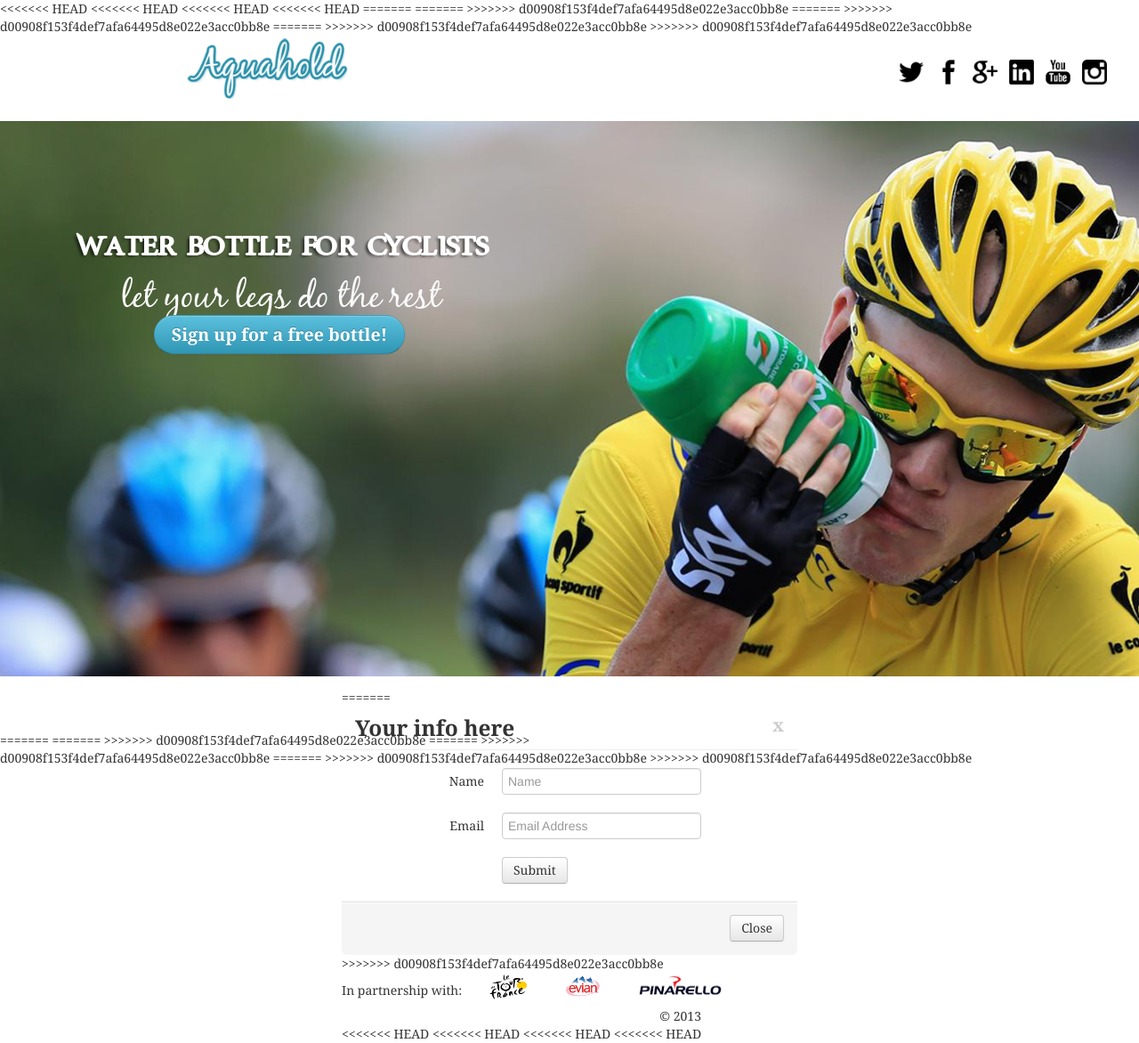
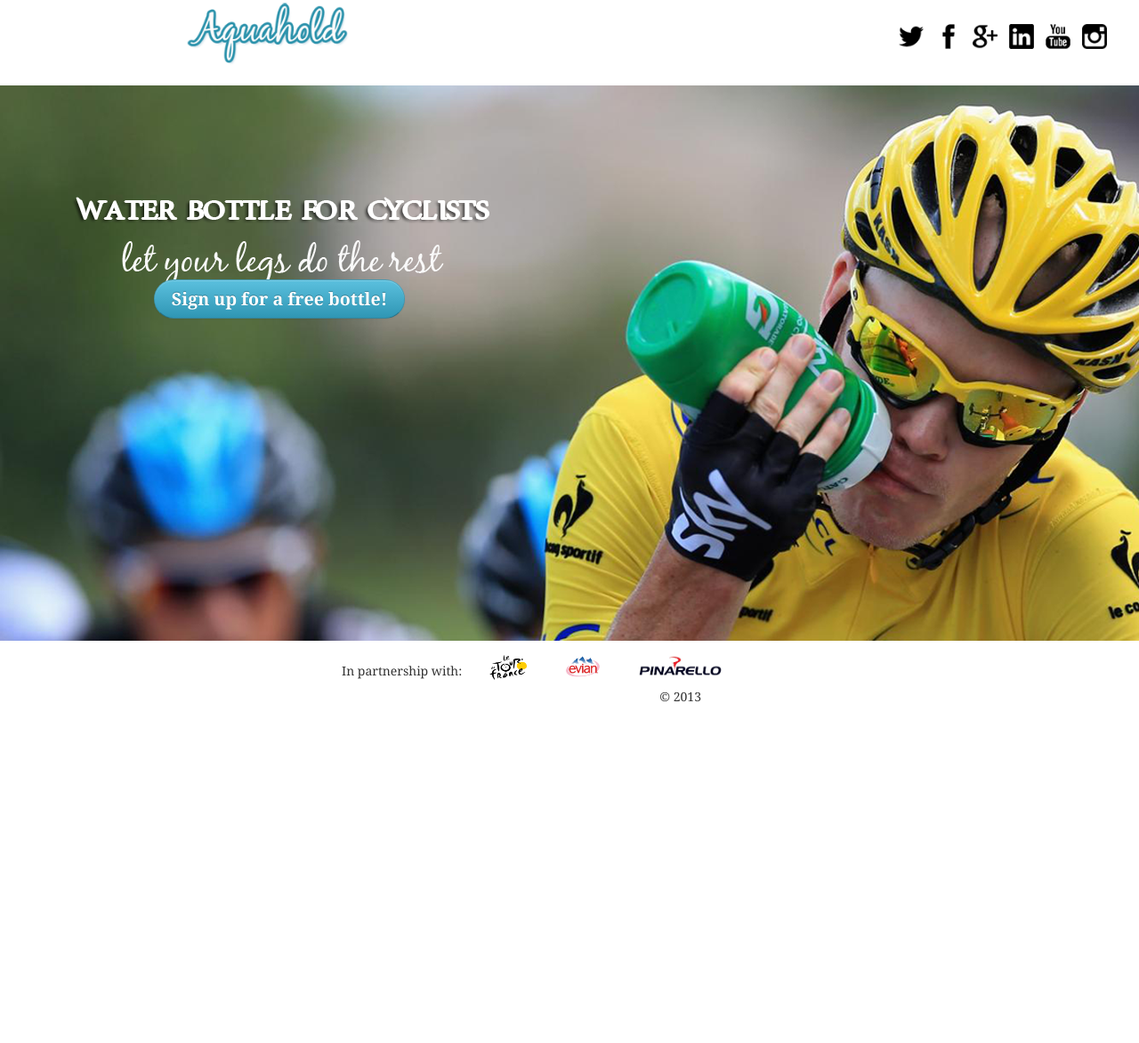
Before and after one commit to MsAngelaK/Aquahold, a Python web app: template templates/landing.html in a window 1280 px wide. Shown: the whole page at 89% size. After the commit the page ends 789 px from the top, so only its background shows below. Run offline with Jinja, Linux system fonts and the light colour scheme; the template is opened without the code that fills it, so the values that code supplies are empty; some web fonts are replaced.

Commit message:
merged and modified

```diff
--- a/js/osbornscript.js
+++ b/js/osbornscript.js
@@ -6,7 +6,7 @@ $(function(){
 function validateForm(evt) {
 	var x=document.forms["myForm"]["inputName"].value;
 	if (x==null || x=="") {
-		alert("Name must be filled out");
+		alert("Name and Email must be filled out");
 		evt.preventDefault();
 		return;
 	}
--- a/templates/landing.html
+++ b/templates/landing.html
@@ -2,25 +2,13 @@
 <html lang="en">
 	<head>
 		<title>Aquahold</title>
-<<<<<<< HEAD
-<<<<<<< HEAD
-<<<<<<< HEAD
-<<<<<<< HEAD
+
 		<!--link href='http://fonts.googleapis.com/css?family=Ledger' rel='stylesheet' type='text/css'-->
-=======
-=======
->>>>>>> d00908f153f4def7afa64495d8e022e3acc0bb8e
-=======
->>>>>>> d00908f153f4def7afa64495d8e022e3acc0bb8e
-=======
->>>>>>> d00908f153f4def7afa64495d8e022e3acc0bb8e
 
-		<script type="text/javascript" src="http://code.jquery.com/jquery.js"></script>
 		<script type="text/javascript" src="../js/osbornscript.js"></script>
 
 		<!--link href='http://fonts.googleapis.com/css?family=Esteban' rel='stylesheet' type='text/css'-->
 		<link href='http://fonts.googleapis.com/css?family=Ledger' rel='stylesheet' type='text/css'>
->>>>>>> d00908f153f4def7afa64495d8e022e3acc0bb8e
 		<link type="text/css" rel="stylesheet" href="../css/bootstrap.min.css" />
 		<link type="text/css" rel="stylesheet" href="../css/landing.css" />
 		<meta name="viewport" content="width=device-width, initial-scale=1.0">
@@ -62,38 +50,32 @@
 			</a>
 		</div>
 
-		<!-- Modal -->
-		<div id="myModal" class="modal hide fade" tabindex="-1" role="dialog" aria-labelledby="myModalLabel" aria-hidden="true">
-<<<<<<< HEAD
-	  		<div class="modal-header">
-	    		<button type="button" class="close" data-dismiss="modal" aria-hidden="true">x</button>
-	    		<h3 id="myModalLabel">Your info here</h3>
-	  		</div>
-	  		<div class="modal-body">
-	    		<form class="form-horizontal">
-	    			<div class="control-group">
-	    				<label class="control-label" for="inputName">Name</label>
-	    				<div class="controls">
-	      					<input class="input-large"  type="text" id="inputName" placeholder="First Name">
-	    				</div>
-	  				</div>
-	  				<div class="control-group">
-	    				<label class="control-label" for="inputEmail">Email</label>
-	    				<div class="controls">
-	      					<input class="input-large" type="email" id="inputEmail" placeholder="Email Address">
-	   					</div>
-	   				</div>
-				</form>
-	  		</div>
-	  		<div class="modal-footer">
-	    		<!--button class="btn" data-dismiss="modal" aria-hidden="true">Close</button-->
-	    		<button class="btn btn-info" id="modal-button">Submit</button>
-	  		</div>
-		</div>
 
 		<!--footer-->
 		<footer id="footer">
-=======
+			<div id="div-color">
+				<nav id="div-nav">
+					<ul class="nav nav-pills" id="partner-color">
+		         		<li class="no-link-text" style="margin-right:5%;">
+		         			In partnership with:
+		         		</li>
+		         		<li><a href="" target="_blank" class="social">
+							<img src="../img/letourdefrance.gif" />
+						</a></li>
+							<li><a href="" target="_blank" class="social">
+							<img src="../img/evian.jpg" />
+						</a></li>
+						<li><a href="" class="social" target="_blank">
+								<img src="../img/pinarello.jpg" style="margin-right:0px; width:95px; height:25px;"/>
+						</a></li>
+						<li class="no-link-text" style="margin-left:30px;" >&copy 2013</li>
+		            </ul>
+				</nav>
+			</div>
+		</footer>
+
+		<!-- Modal -->
+		<div id="myModal" class="modal hide fade" tabindex="-1" role="dialog" aria-labelledby="myModalLabel" aria-hidden="true">
 			<div class="modal-header">
 	    		<button type="button" class="close" data-dismiss="modal" aria-hidden="true">x</button>
 	    		<h3 id="myModalLabel">Your info here</h3>
@@ -115,56 +97,20 @@
 		   				</div>
 		   				<div class="control-group">
 		    				<div class="controls">
-      					<button type="submit" class="btn" value="Submit" id="submit-btn">Submit</button>
+		      					<button type="submit" class="btn btn-large btn-info" value="Submit" id="submit-btn" style="font-size:1.6em;">Submit</button>
 		    				</div>
 		  				</div>
 					</form>
 				</div>
 	  		</div>
-  		<div class="modal-footer">
+	  		<!--div class="modal-footer">
+	  			<button type="submit" class="btn" value="Submit" id="submit-btn">Submit</button>
 	    		<button class="btn" data-dismiss="modal" aria-hidden="true">Close</button>
+	  		</div-->
   		</div>
-		</div>
-
-		<div id="div-color">
->>>>>>> d00908f153f4def7afa64495d8e022e3acc0bb8e
-			<nav id="div-nav">
-				<ul class="nav nav-pills" id="partner-color">
-	         		<li class="no-link-text" style="margin-right:5%;">
-	         			In partnership with:
-	         		</li>
-	         		<li><a href="" target="_blank" class="social">
-						<img src="../img/letourdefrance.gif" />
-					</a></li>
-						<li><a href="" target="_blank" class="social">
-						<img src="../img/evian.jpg" />
-					</a></li>
-					<li><a href="" class="social" target="_blank">
-							<img src="../img/pinarello.jpg" style="margin-right:0px; width:95px; height:25px;"/>
-					</a></li>
-					<li class="no-link-text" style="margin-left:30px;" >&copy 2013</li>
-	            </ul>
-			</nav>
-<<<<<<< HEAD
-<<<<<<< HEAD
-<<<<<<< HEAD
-<<<<<<< HEAD
-		</footer>
 	</body>
 
-
-	<!--script type="text/javascript" src="http://code.jquery.com/jquery.js"></script-->
 	<script src="../js/jquery-1.9.1.min.js" type="text/javascript"></script>
 	<script type="text/javascript" src="../js/bootstrap.min.js"></script>
-=======
-=======
->>>>>>> d00908f153f4def7afa64495d8e022e3acc0bb8e
-=======
->>>>>>> d00908f153f4def7afa64495d8e022e3acc0bb8e
-=======
->>>>>>> d00908f153f4def7afa64495d8e022e3acc0bb8e
-		</div>
-	</body>
-		<script type="text/javascript" src="../js/bootstrap.min.js"></script>
->>>>>>> d00908f153f4def7afa64495d8e022e3acc0bb8e
+
 </html>
```
Lines whose indentation alone changed are shown as unchanged.
